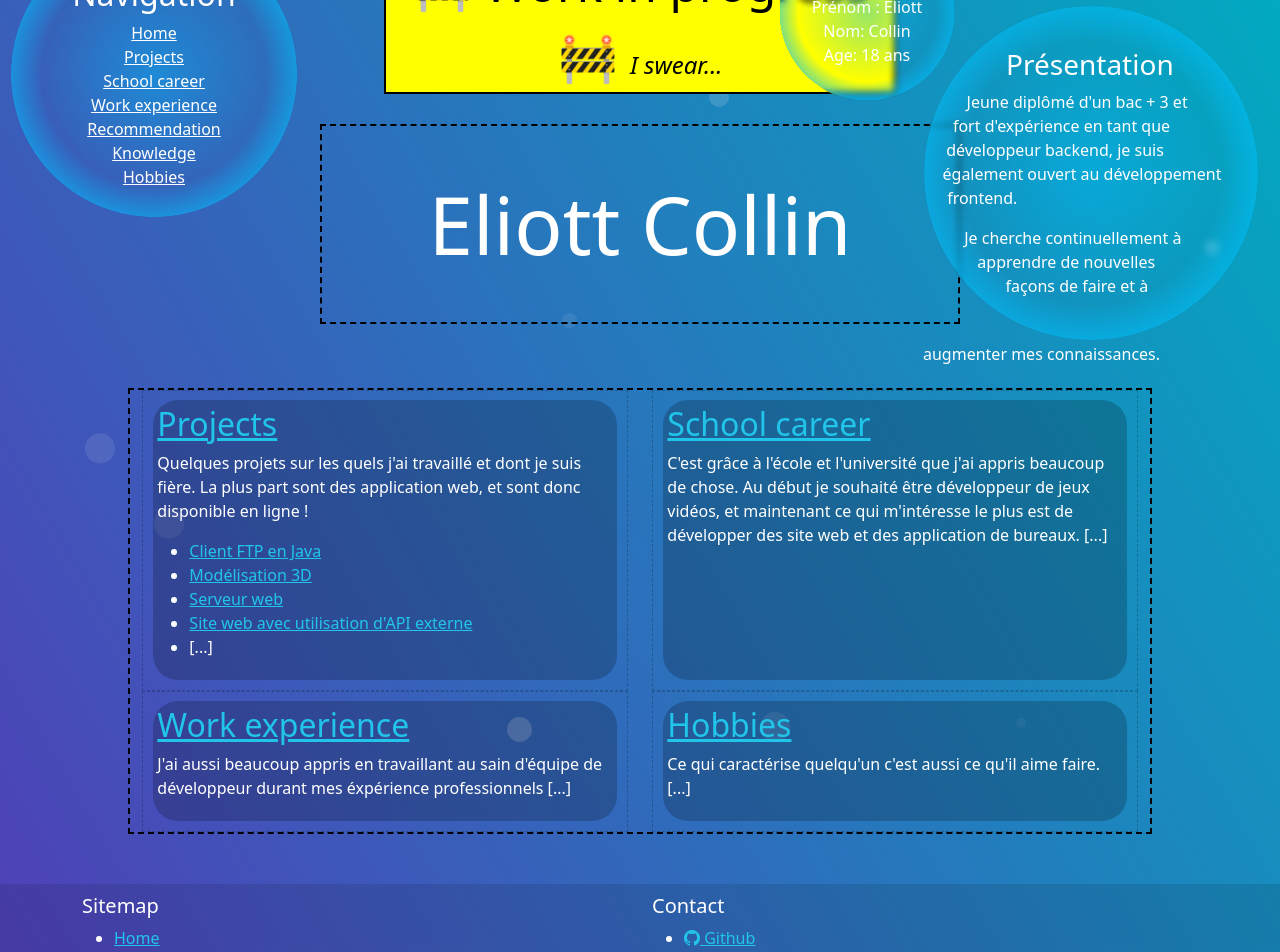
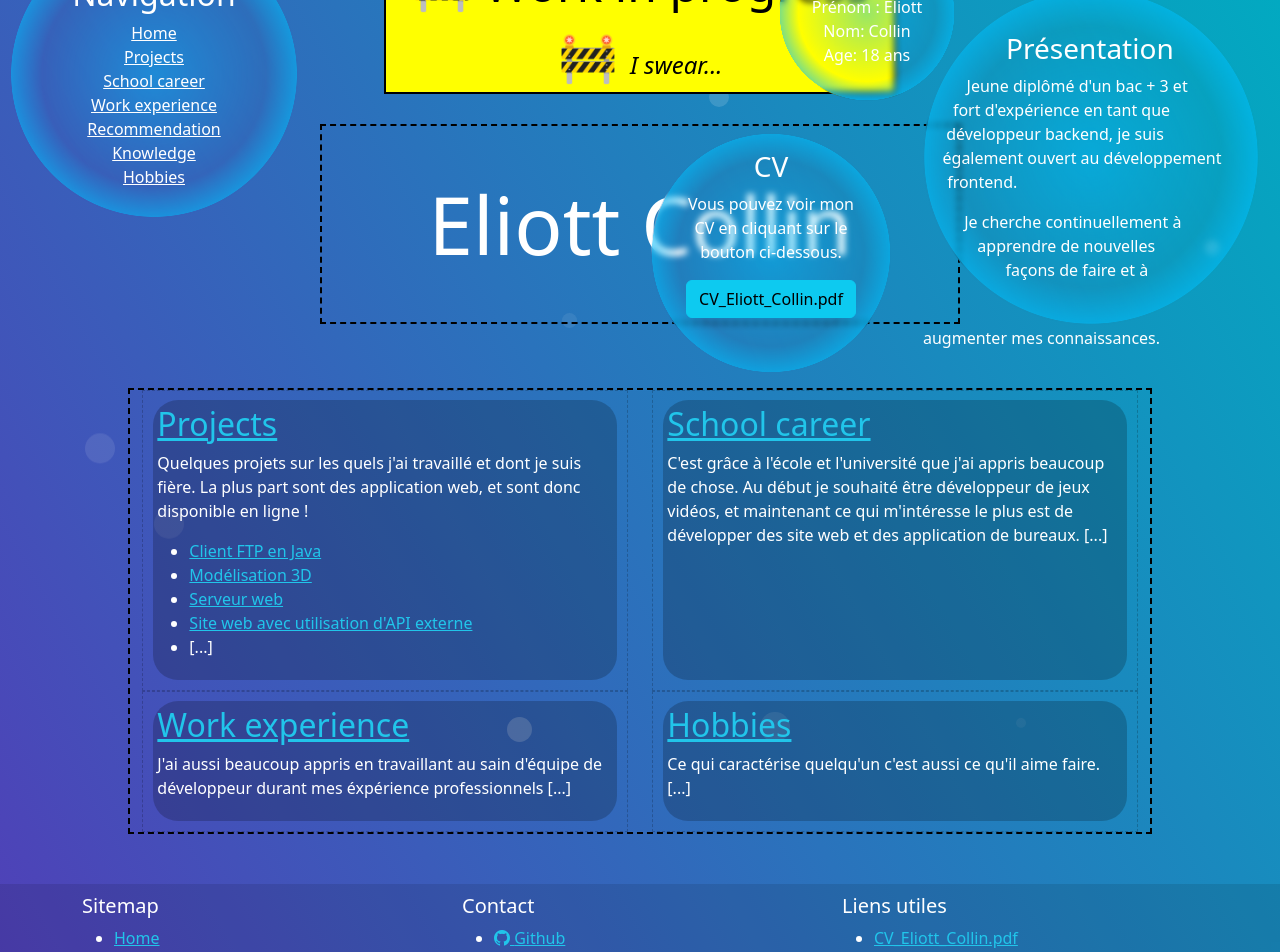
Before and after one commit to Elioce33/eportfolio, a Next.js app: page / in a window 1280 px wide. Shown: the part 80-1032 px from the top of the page. Built offline with nearby package versions, Linux system fonts and the light colour scheme.

Commit message:
feat: add CV to home page

```diff
--- a/app/globals.scss
+++ b/app/globals.scss
@@ -48,19 +48,25 @@ a {
   .bubble_container {
 
     &.information_list_bubble {
+      position: absolute;
       width: 11em;
       height: 11em;
-      //border: 1px solid greenyellow;
-      position: absolute;
       transform: translateX(-31em);
     }
 
     &.description_bubble {
+      position: absolute;
       width: 21em;
       height: 21em;
-      //border: 1px solid deepskyblue;
+      transform: translateX(-22em) translateY(4em);
+    }
+
+    &.cv_bubble {
       position: absolute;
-      transform: translateX(-22em) translateY(5em);
+      width: 15em;
+      height: 15em;
+      transform: translateX(-39em) translateY(13em);
+      text-align: center;
     }
   }
 }
--- a/app/page.tsx
+++ b/app/page.tsx
@@ -18,6 +18,11 @@ export default function Page() {
           <h3>Présentation</h3>
           <p>Jeune diplômé d'un bac + 3 et fort d'expérience en tant que développeur backend, je suis également ouvert au développement frontend.</p>
           <p>Je cherche continuellement à apprendre de nouvelles façons de faire et à augmenter mes connaissances.</p>
+        </Bubble>
+        <Bubble className={"cv_bubble"}>
+          <h3>CV</h3>
+          <p>Vous pouvez voir mon CV en cliquant sur le bouton ci-dessous.</p>
+          <a href="/CV_Eliott_Collin.pdf" target={"_blank"} className="btn btn-info">CV_Eliott_Collin.pdf</a>
         </Bubble>
       </div>
 
--- a/components/Footer.tsx
+++ b/components/Footer.tsx
@@ -22,6 +22,12 @@ export function Footer() {
           <h3 className={"h5"}>Contact</h3>
           <LinkList links={links}/>
         </div>
+        <div className={"link col"}>
+          <h3 className={"h5"}>Liens utiles</h3>
+          <ul>
+            <li><a href="/CV_Eliott_Collin.pdf" target={"_blank"}>CV_Eliott_Collin.pdf</a></li>
+          </ul>
+        </div>
       </div>
     </div>
     <div className={"copyright"}>
```
Also changed, not shown: 1 other file (tests, documents, lock files or other folders).
